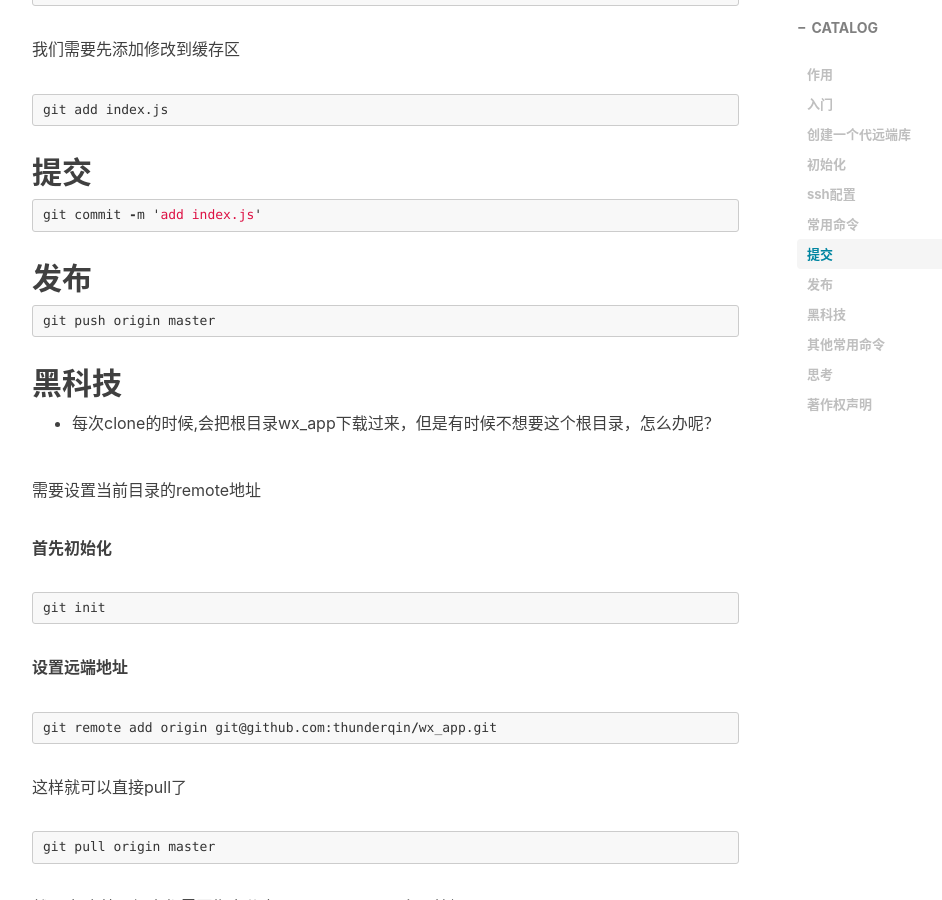
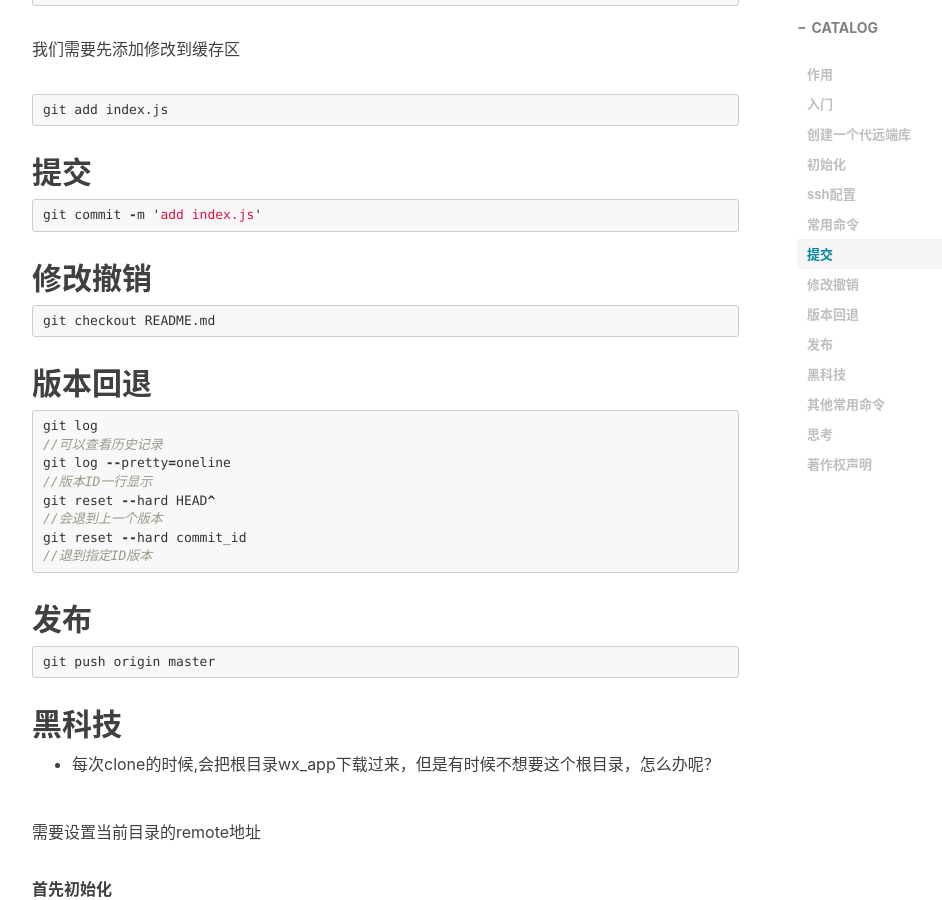
Before and after one commit to thunderqin/qinguolei.github.io, a Jekyll site: the page built from _posts/2016-09-15-github-config.markdown, in a window 1280 px wide and 900 px high, scrolled down 3736 px. Shown: the whole window, without its empty margins (233-1175 px from the left). Built offline with Jekyll 4.4.1, drawn with Linux system fonts in a browser that asks for light colours; nearby versions of some CDN libraries; comment, search, counter and statistics services are not loaded.

Commit message:
git-ssh-new

````diff
--- a/_posts/2016-09-15-github-config.markdown
+++ b/_posts/2016-09-15-github-config.markdown
@@ -101,6 +101,27 @@ git add index.js
 ```js
 git commit -m 'add index.js'
 ```
+
+## 修改撤销
+
+```js
+git checkout README.md
+```
+
+## 版本回退
+
+```js
+git log
+//可以查看历史记录
+git log --pretty=oneline
+//版本ID一行显示
+git reset --hard HEAD^
+//会退到上一个版本
+git reset --hard commit_id
+//退到指定ID版本
+```
+
+
 
 ## 发布
 
````
